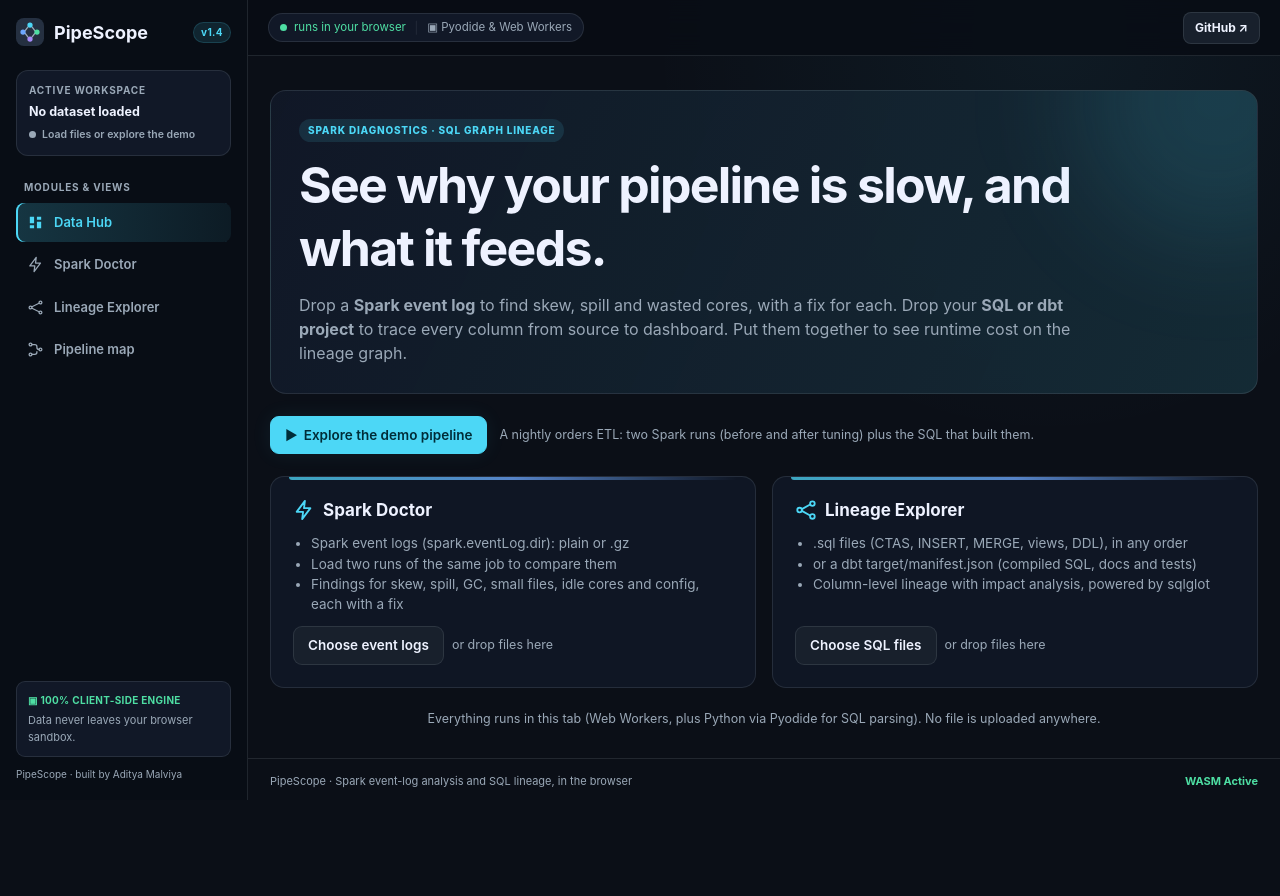
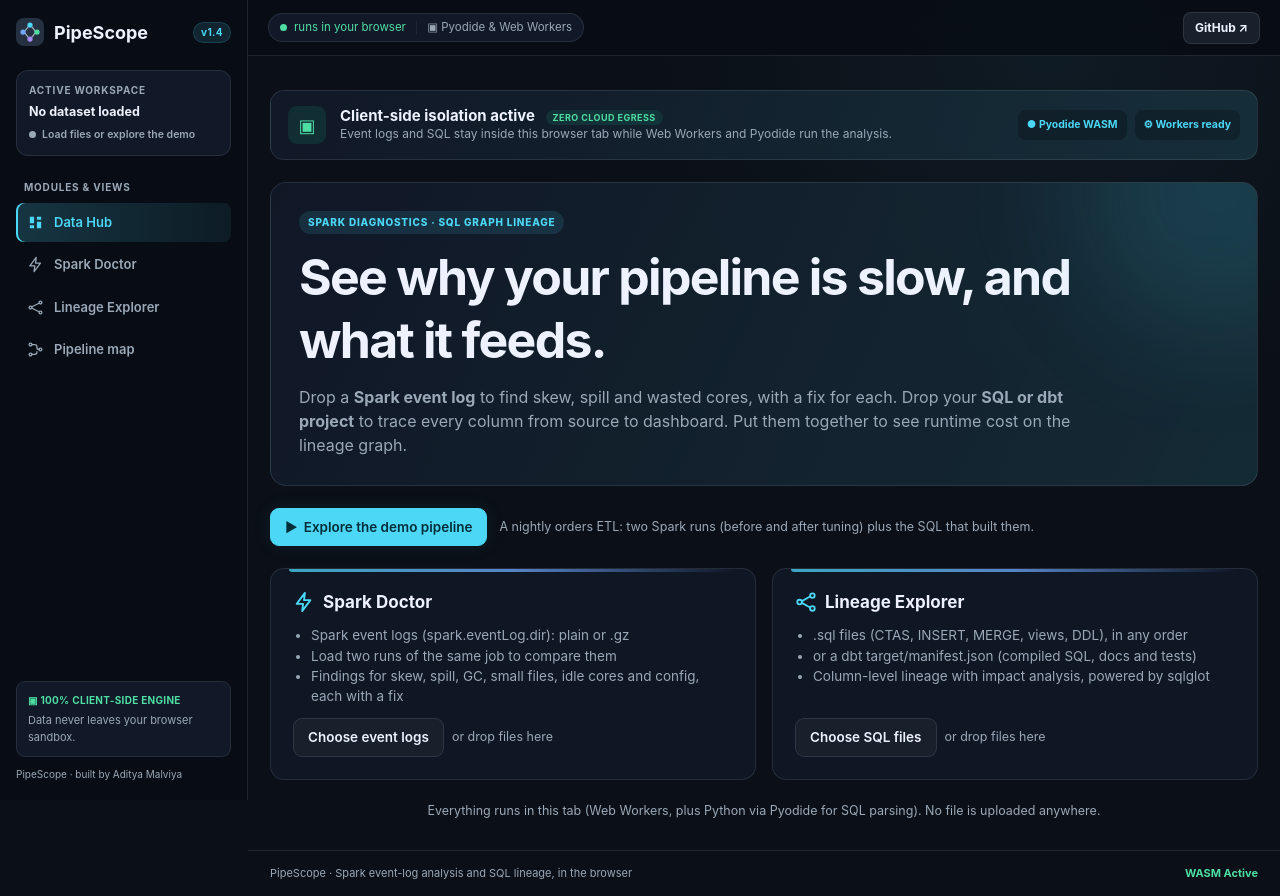
Before and after one commit to adityamalviya04692/Project-PipeScope, a React (Vite) app: page / in a window 1280 px wide. Before the commit the page ends 804 px from the top, so only its background shows below. Built offline with nearby package versions, Linux system fonts and the light colour scheme.

Commit message:
Match page layouts to PipeScope redesign references

```diff
--- a/src/components/Landing.tsx
+++ b/src/components/Landing.tsx
@@ -67,6 +67,14 @@
 export default function Landing({ onFiles, onDemo, busy, status }: { onFiles: (f: File[]) => void; onDemo: () => void; busy: boolean; status: ReactNode }) {
   return (
     <div className="landing">
+      <section className="isolation-banner">
+        <span className="isolation-icon" aria-hidden="true">▣</span>
+        <div>
+          <h3>Client-side isolation active <span>Zero cloud egress</span></h3>
+          <p>Event logs and SQL stay inside this browser tab while Web Workers and Pyodide run the analysis.</p>
+        </div>
+        <div className="isolation-status"><b>● Pyodide WASM</b><b>⚙ Workers ready</b></div>
+      </section>
       <section className="hero">
         <span className="eyebrow">Spark diagnostics · SQL graph lineage</span>
         <h1>See why your pipeline is slow, and what it feeds.</h1>
--- a/src/styles.css
+++ b/src/styles.css
@@ -174,6 +174,13 @@
 
 /* ---------- landing ---------- */
 .landing { max-width: 1180px; margin: 0 auto; padding: 12px 0 8px; display: flex; flex-direction: column; gap: 22px; }
+.isolation-banner { display: flex; align-items: center; gap: 14px; padding: 15px 17px; background: linear-gradient(110deg, var(--surface), rgba(24, 52, 63, .82)); border: 1px solid var(--border); border-radius: 14px; }
+.isolation-icon { display: grid; place-items: center; width: 38px; height: 38px; flex: none; border-radius: 9px; color: var(--good); background: var(--good-bg); font-size: 18px; }
+.isolation-banner h3 { font-size: 15px; }
+.isolation-banner h3 span { margin-left: 7px; padding: 2px 7px; border-radius: 99px; background: var(--good-bg); color: var(--good); font: 700 9px/1.5 Inter, sans-serif; letter-spacing: .05em; text-transform: uppercase; }
+.isolation-banner p { color: var(--text-muted); font-size: 12px; }
+.isolation-status { margin-left: auto; display: flex; gap: 8px; }
+.isolation-status b { padding: 7px 9px; border-radius: 8px; background: rgba(8, 13, 21, .34); color: var(--accent); font-size: 10.5px; white-space: nowrap; }
 .hero { position: relative; overflow: hidden; text-align: left; display: flex; flex-direction: column; gap: 12px; align-items: flex-start; padding: 28px; background: linear-gradient(115deg, rgba(17,24,39,.96), rgba(22,47,58,.86)); border: 1px solid var(--border); border-radius: 16px; }
 .hero::after { content: ''; position: absolute; width: 280px; height: 280px; right: -100px; top: -130px; background: rgba(76,215,246,.12); filter: blur(55px); border-radius: 50%; pointer-events: none; }
 .eyebrow { color: var(--accent); background: var(--accent-soft); padding: 4px 9px; border-radius: 99px; font-size: 10px; font-weight: 800; letter-spacing: .08em; text-transform: uppercase; }
@@ -195,10 +202,17 @@
 .view-head { display: flex; flex-wrap: wrap; gap: 12px 20px; align-items: flex-end; justify-content: space-between; padding: 20px; background: linear-gradient(110deg, rgba(17,24,39,.95), rgba(24,52,63,.78)); border: 1px solid var(--border); border-radius: 14px; }
 .view-head h2 { display: flex; align-items: center; gap: 10px; }
 .view-head .meta { color: var(--text-muted); font-size: 13px; }
+.view-eyebrows { display: flex; flex-wrap: wrap; align-items: center; gap: 7px; margin-bottom: 6px; }
+.view-eyebrows span { padding: 3px 8px; border-radius: 99px; background: var(--accent-soft); color: var(--accent); font-size: 9.5px; font-weight: 800; letter-spacing: .065em; text-transform: uppercase; }
+.view-eyebrows b { color: var(--good); font-size: 10.5px; font-weight: 600; }
 .subtabs { position: sticky; top: calc(var(--topbar-h) + 8px); z-index: 10; align-self: flex-start; }
 
 /* ---------- score ---------- */
 .score-card { display: flex; flex-wrap: wrap; gap: 20px 28px; align-items: center; }
+.audit-kpis { grid-template-columns: repeat(4, minmax(0, 1fr)); }
+.pipeline-kpis { grid-template-columns: repeat(5, minmax(0, 1fr)); }
+.overview-workspace { display: grid; grid-template-columns: minmax(0, 7fr) minmax(340px, 5fr); gap: 16px; align-items: start; }
+.findings-panel { max-height: calc(100vh - var(--topbar-h) - 42px); overflow: auto; }
 .ring-track { fill: none; stroke: var(--surface-3); stroke-width: 9; }
 .ring-value { fill: none; stroke-width: 9; stroke-linecap: round; transition: stroke-dasharray 0.6s cubic-bezier(0.22, 1, 0.36, 1); }
 .ring.good .ring-value { stroke: var(--good); }
@@ -345,6 +359,10 @@
 @media (max-width: 1240px) {
   .lineage-layout { grid-template-columns: 1fr; }
   .side { position: static; max-height: none; }
+  .overview-workspace { grid-template-columns: 1fr; }
+  .findings-panel { max-height: none; }
+  .audit-kpis { grid-template-columns: repeat(2, minmax(0, 1fr)); }
+  .pipeline-kpis { grid-template-columns: repeat(auto-fit, minmax(170px, 1fr)); }
 }
 @media (max-width: 860px) {
   .app { display: block; }
@@ -363,11 +381,15 @@
   .main { padding: 14px; }
   .graph { height: 520px; }
   .hero { padding: 22px; }
+  .isolation-status { display: none; }
 }
 @media (max-width: 560px) {
   .privacy .runtime, .privacy b { display: none; }
   .github-button { padding: 6px 8px; }
   .demo-cta { align-items: flex-start; flex-direction: column; }
+  .isolation-banner { align-items: flex-start; }
+  .isolation-banner h3 span { display: block; width: max-content; margin: 5px 0 0; }
+  .audit-kpis { grid-template-columns: 1fr 1fr; }
   .footer span { display: none; }
   .footer { justify-content: flex-end; }
 }
--- a/src/views/lineage/LineageView.tsx
+++ b/src/views/lineage/LineageView.tsx
@@ -46,7 +46,8 @@
     <div className="stack">
       <div className="view-head">
         <div>
-          <h2>Lineage{result.meta.project ? ` · ${result.meta.project}` : ''}</h2>
+          <div className="view-eyebrows"><span>Lineage engine</span><b>● sqlglot {result.sqlglot} in WASM</b></div>
+          <h2>Interactive column-level lineage{result.meta.project ? ` · ${result.meta.project}` : ''}</h2>
           <p className="meta">
             {result.stats.tables} tables · {result.stats.columns} columns · {result.stats.column_edges} column edges · {result.dialect} · parsed in {Math.round(result.stats.elapsed_ms)} ms by sqlglot {result.sqlglot}
           </p>
--- a/src/views/map/PipelineMap.tsx
+++ b/src/views/map/PipelineMap.tsx
@@ -26,7 +26,8 @@
     <div className="stack">
       <div className="view-head">
         <div>
-          <h2>Pipeline map</h2>
+          <div className="view-eyebrows"><span>Lineage-correlated profiler</span><b>● Runtime overlay active</b></div>
+          <h2>Pipeline map · end-to-end orchestration</h2>
           <p className="meta">Spark runtime from {a.run.fileName} laid over the lineage of {lineage.stats.tables} tables. Click a table to see its build time and findings.</p>
         </div>
         {runs.length > 1 && (
@@ -42,7 +43,7 @@
         )}
       </div>
 
-      <div className="kpis">
+      <div className="kpis pipeline-kpis">
         <Kpi label="Models matched" value={`${cov.matched.length} / ${models}`} sub={cov.runOnly.length ? `${cov.runOnly.length} written tables not in the SQL` : 'every built table found in lineage'} tone={cov.matched.length === models ? 'good' : 'warning'} />
         <Kpi label="Run wall-clock" value={fmtDuration(a.summary.duration)} sub={runLabel(a)} />
         <Kpi label="Critical path" value={fmtDuration(cp.totalMs)} sub={`${cp.path.length} dependent builds`} tone={cp.totalMs > a.summary.duration * 0.5 ? 'warning' : ''} />
--- a/src/views/spark/SparkView.tsx
+++ b/src/views/spark/SparkView.tsx
@@ -44,9 +44,10 @@
     <div className="stack">
       <div className="view-head">
         <div>
-          <h2>{a.summary.appName}</h2>
+          <div className="view-eyebrows"><span>Heuristic engine</span><b>● {a.findings.length} diagnostics computed</b></div>
+          <h2>Spark Doctor · {a.summary.appName}</h2>
           <p className="meta">
-            {a.summary.appId} · {runLabel(a)} · {fmtDuration(a.summary.duration)} · Spark {a.summary.sparkVersion}
+            Hotspot and stage execution audit · {a.summary.appId} · {runLabel(a)} · {fmtDuration(a.summary.duration)} · Spark {a.summary.sparkVersion}
           </p>
         </div>
         {runs.length > 1 && (
```
Also changed, not shown: src/views/spark/Overview.tsx (+11 -22 lines).
